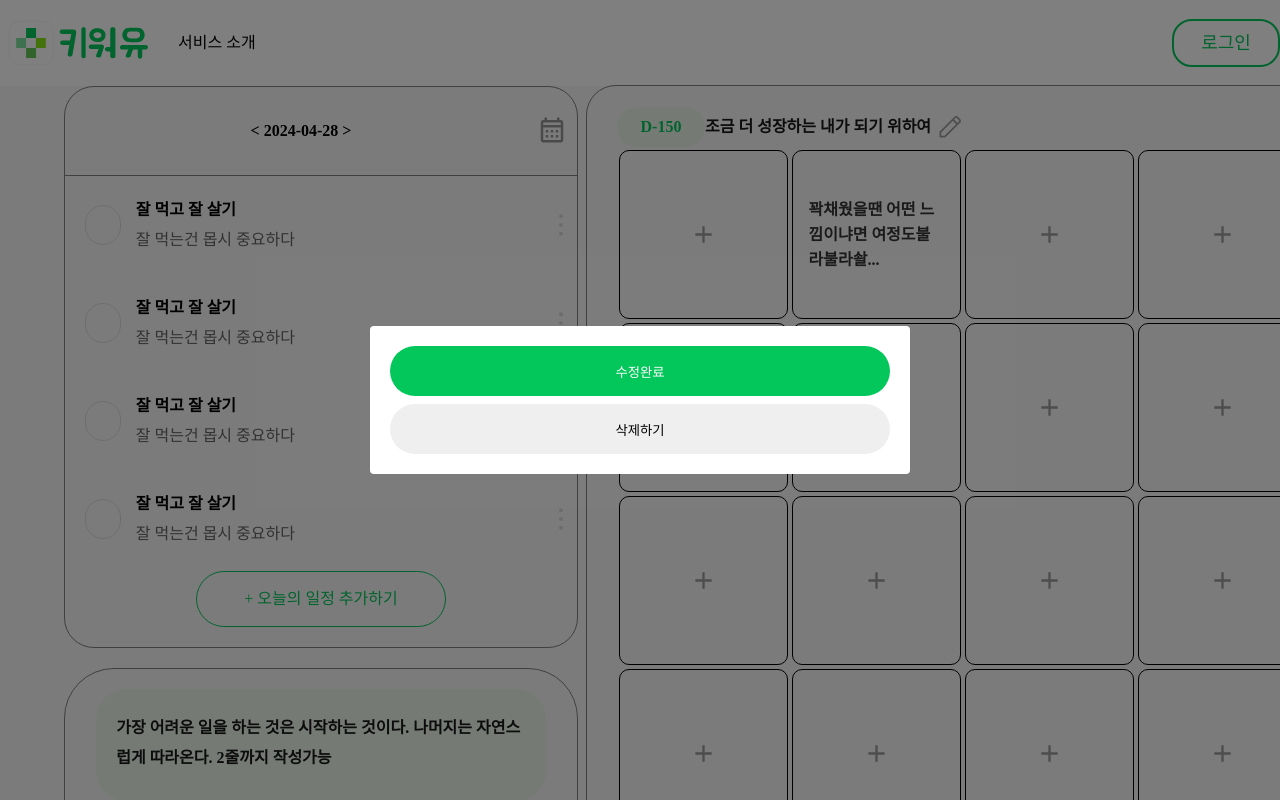
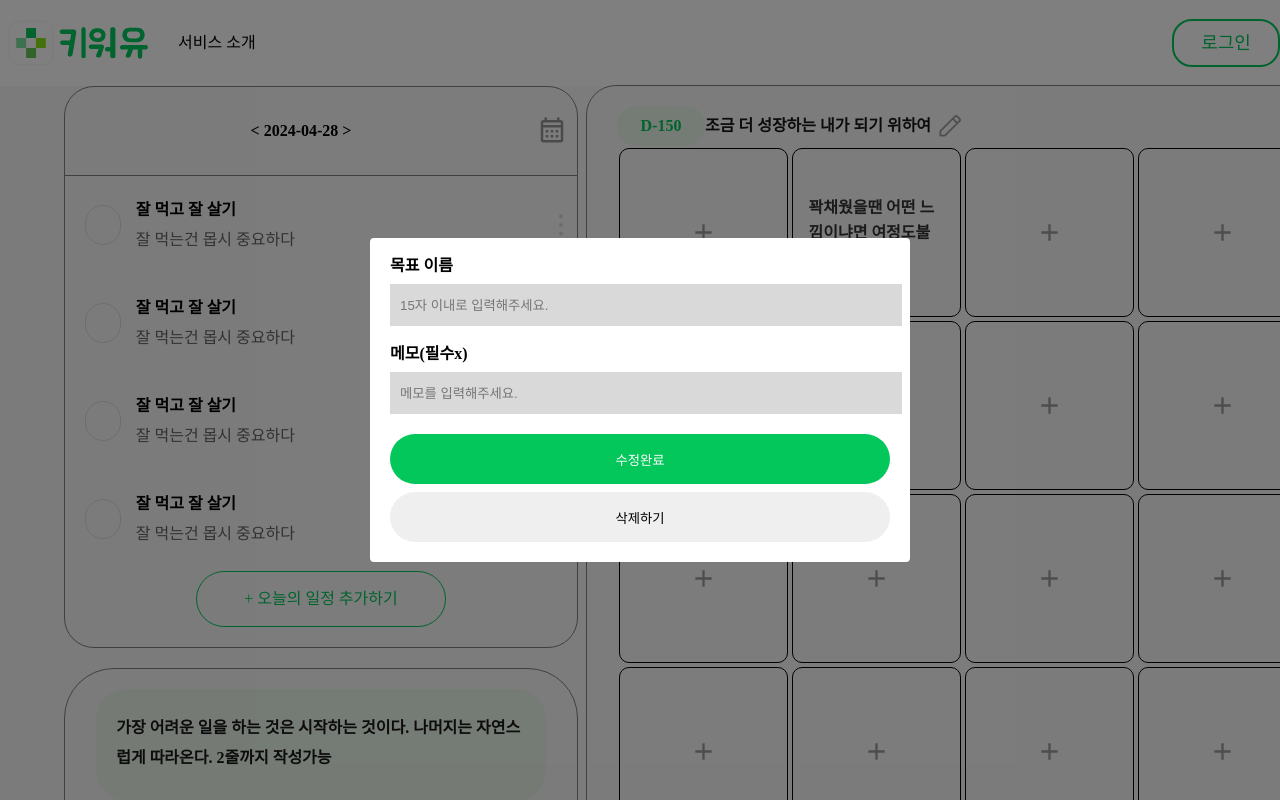
Before and after one commit to SWYG-4th-team11/SWYG-FE, a Next.js app: page /main in a window 1280 px wide. Both pictures are taken after a click on the picture 561 px from the left and 225 px from the top of the page. Shown: the top 800 px of the page. Built offline with nearby package versions, Linux system fonts and the light colour scheme.

Commit message:
design: dailyRoutine layout

```diff
--- a/src/components/main/MandartHeader.tsx
+++ b/src/components/main/MandartHeader.tsx
@@ -69,7 +69,7 @@ const MandartHeader = () => {
         </MainText>
       </TitleText>
       <MyFavorite>
-        <MyFavoriteItem theme={theme}>#디자인</MyFavoriteItem>
+        {/* <MyFavoriteItem theme={theme}>#디자인</MyFavoriteItem> */}
       </MyFavorite>
     </Main>
   );
--- a/src/components/main/Mission.tsx
+++ b/src/components/main/Mission.tsx
@@ -82,6 +82,22 @@ const ModalButtonNo = styled.button`
   border: none;
   cursor: pointer;
 `;
+const InputTitle = styled.div<{ theme: Theme }>`
+  display: flex;
+  justify-content: flex-start;
+  font-size: ${({ theme }) => theme.typography.title2.fontSize};
+  font-weight: ${({ theme }) => theme.typography.title2.fontWeight};
+  margin-bottom: 10px;
+`;
+const InputDetail = styled.input<{ theme: Theme }>`
+  display: flex;
+  width: 100%;
+  height: 40px;
+  background-color: ${({ theme }) => theme.colors.gray[4]};
+  border: none;
+  margin-bottom: 20px;
+  padding-left: 10px;
+`;
 const Mission = () => {
   const theme = useTheme() as Theme;
   const [isModalOpen, setIsModalOpen] = useState(false);
@@ -96,6 +112,10 @@ const Mission = () => {
   return (
     <Main>
       <MainModal isOpen={isModalOpen} onClose={closeModal}>
+        <InputTitle theme={theme}>목표 이름</InputTitle>
+        <InputDetail theme={theme} placeholder="15자 이내로 입력해주세요." />
+        <InputTitle theme={theme}>메모(필수x)</InputTitle>
+        <InputDetail theme={theme} placeholder="메모를 입력해주세요." />
         <ModalButtonYes theme={theme}>수정완료</ModalButtonYes>
         <ModalButtonNo>삭제하기</ModalButtonNo>
       </MainModal>
```
